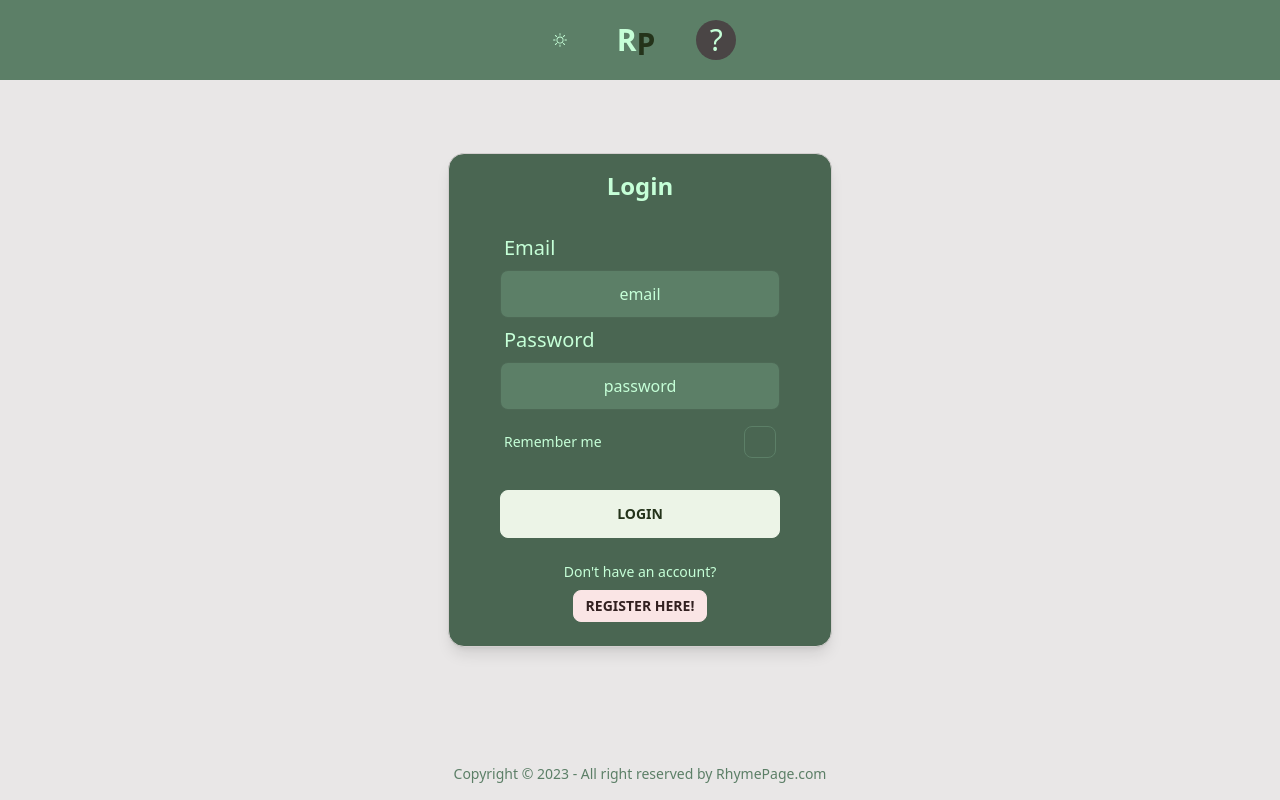
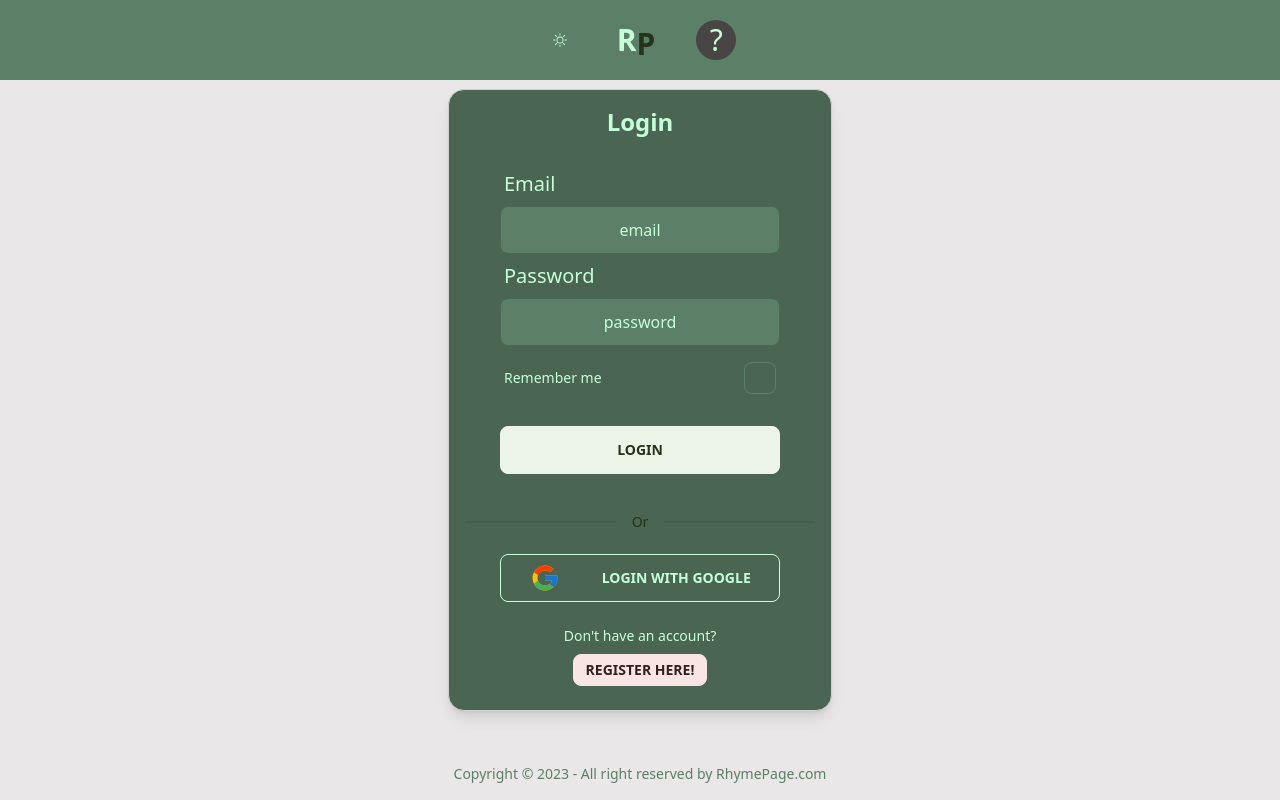
Before and after one commit to Arrangedgodly/rhymebook-vite, a React (Vite) app: page /login in a window 1280 px wide. Built offline with nearby package versions, Linux system fonts and the light colour scheme.

Commit message:
refactor: making a fun text effect for the header button

```diff
--- a/src/components/Login.tsx
+++ b/src/components/Login.tsx
@@ -1,7 +1,8 @@
-import { auth } from "../firebase";
-import { signInWithEmailAndPassword } from "firebase/auth";
+import { auth, provider } from "../firebase";
+import { signInWithEmailAndPassword, signInWithPopup } from "firebase/auth";
 import { useState } from "react";
 import { Link } from "react-router-dom";
+import { FcGoogle } from "react-icons/fc";
 
 interface LoginProps {
   setCurrentUser: any;
@@ -22,6 +23,19 @@ const Login: React.FC<LoginProps> = ({ setCurrentUser }) => {
       .catch((error) => {
         console.log(error);
       });
+  };
+
+  const handleGoogleLogin = () => {
+    signInWithPopup(auth, provider)
+      .then((result) => {
+        const user = result.user;
+        setCurrentUser(user);
+        localStorage.setItem("currentUser", JSON.stringify(user));
+      }
+      ).catch((error) => {
+        console.log(error);
+      }
+      );
   };
 
   return (
@@ -75,6 +89,16 @@ const Login: React.FC<LoginProps> = ({ setCurrentUser }) => {
               </button>
             </div>
           </form>
+          <div className="divider">Or</div>
+          <div className="form-control w-4/5 m-auto mb-4">
+            <button
+              className="btn btn-outline text-primary-content flex flex-col items-center p-2"
+              onClick={handleGoogleLogin}
+            >
+              <FcGoogle size='2rem' />
+              Login with Google
+            </button>
+          </div>
           <div className="text-primary-content flex flex-col items-center">
             <span className="text-md">Don't have an account?</span>
             <Link to="/register" className="btn btn-accent btn-sm m-2">
--- a/src/components/Register.tsx
+++ b/src/components/Register.tsx
@@ -1,7 +1,8 @@
-import { auth } from "../firebase";
-import { createUserWithEmailAndPassword } from "firebase/auth";
+import { auth, provider } from "../firebase";
+import { createUserWithEmailAndPassword, signInWithPopup } from "firebase/auth";
 import { useState } from "react";
 import { Link } from "react-router-dom";
+import { FcGoogle } from "react-icons/fc";
 
 interface RegisterProps {
   setCurrentUser: any;
@@ -22,6 +23,19 @@ const Register: React.FC<RegisterProps> = ({ setCurrentUser }) => {
       .catch((error) => {
         console.log(error);
       });
+  };
+
+  const handleGoogleRegister = () => {
+    signInWithPopup(auth, provider)
+      .then((result) => {
+        const user = result.user;
+        setCurrentUser(user);
+        localStorage.setItem("currentUser", JSON.stringify(user));
+      }
+      ).catch((error) => {
+        console.log(error);
+      }
+      );
   };
 
   return (
@@ -75,6 +89,16 @@ const Register: React.FC<RegisterProps> = ({ setCurrentUser }) => {
               </button>
             </div>
           </form>
+          <div className="divider">Or</div>
+          <div className="form-control w-4/5 m-auto mb-4">
+            <button
+              className="btn btn-outline text-primary-content flex flex-col items-center p-2"
+              onClick={handleGoogleRegister}
+            >
+              <FcGoogle size='2rem' />
+              Login with Google
+            </button>
+          </div>
           <div className="text-primary-content flex flex-col items-center">
             Already have an account?
             <Link to="/login" className="btn btn-accent btn-sm m-2">
--- a/src/firebase.ts
+++ b/src/firebase.ts
@@ -1,7 +1,7 @@
 // Import the functions you need from the SDKs you need
 import { initializeApp } from "firebase/app";
 import { getAnalytics } from "firebase/analytics";
-import { getAuth } from "firebase/auth";
+import { getAuth, GoogleAuthProvider } from "firebase/auth";
 
 const firebaseConfig = {
   apiKey: "AIzaSyArkjuqZMCEWfZ4iDXh32ims44svzP7yJU",
@@ -16,3 +16,4 @@ const firebaseConfig = {
 const app = initializeApp(firebaseConfig);
 export const analytics = getAnalytics(app);
 export const auth = getAuth(app);
+export const provider = new GoogleAuthProvider();
--- a/src/index.css
+++ b/src/index.css
@@ -18,6 +18,7 @@
   opacity: 1;
 }
 
+/*
 .header-button:hover .button-text-main {
   transition-delay: 0s;
 }
@@ -25,3 +26,4 @@
 .header-button:hover .button-text-secondary {
   transition-delay: 0.2s;
 }
+*/
```
